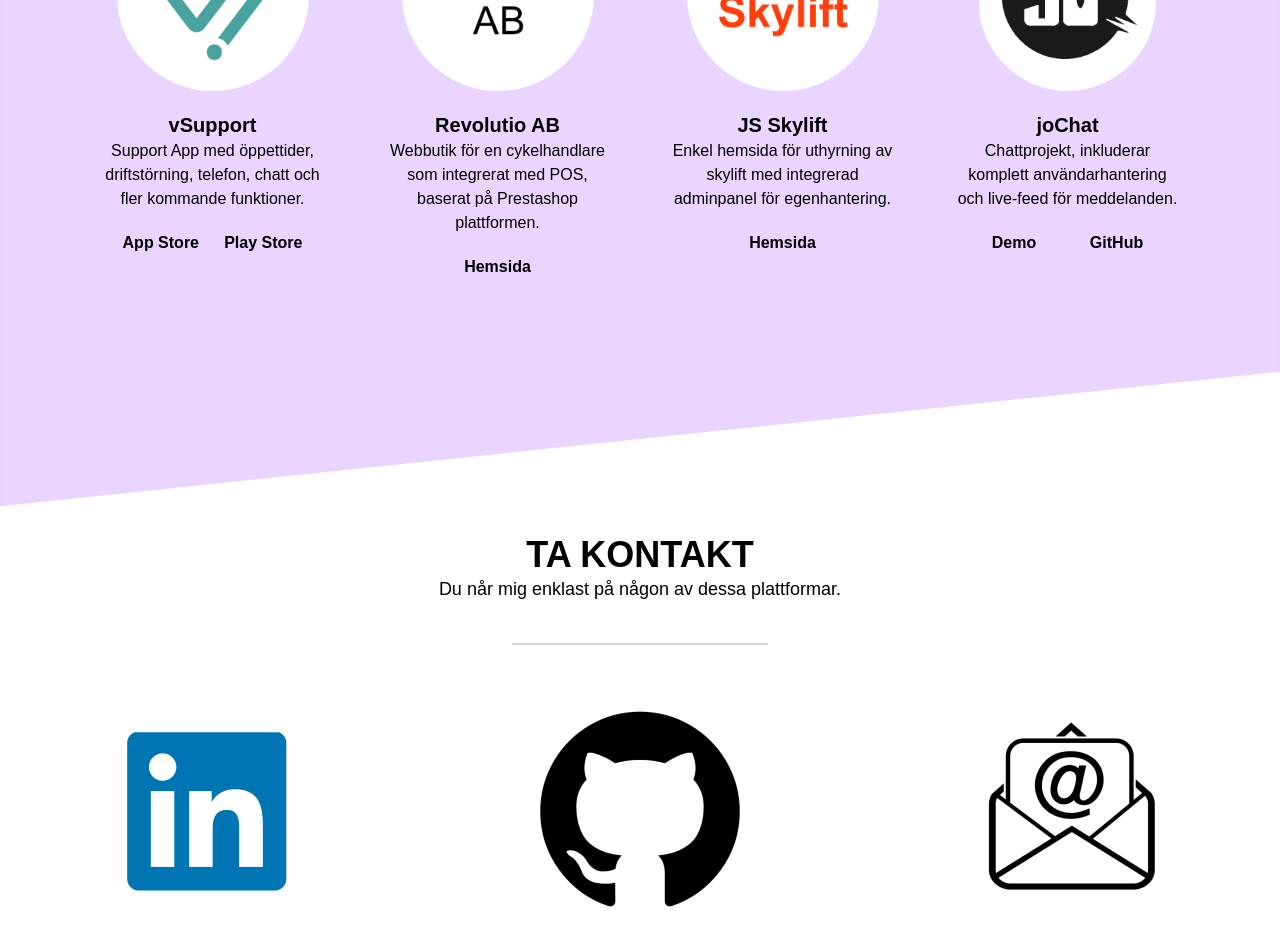
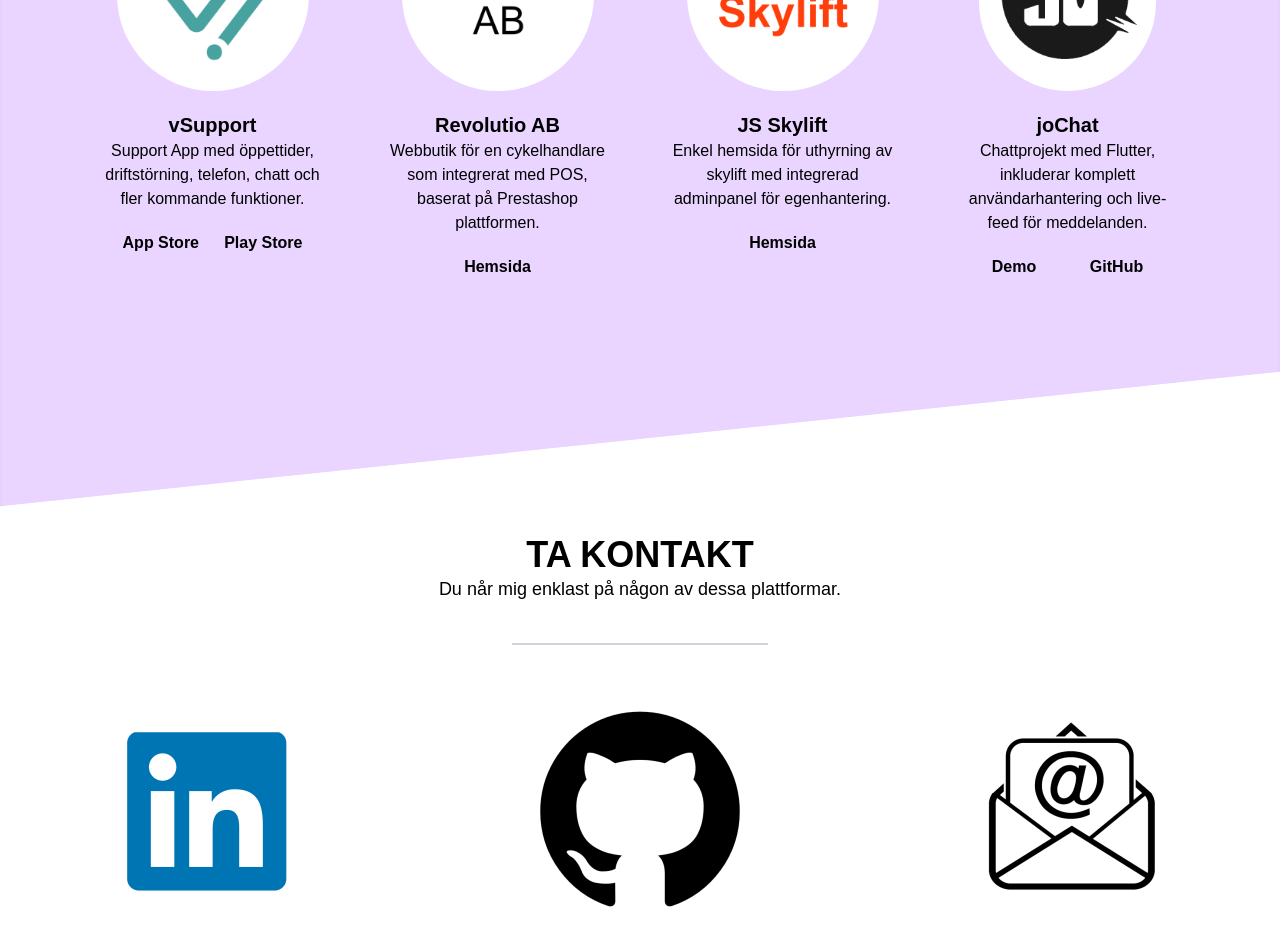
Before and after one commit to jimodelid/portfolio, a Next.js app: page / in a window 1280 px wide. Shown: the part 2820-3756 px from the top of the page. Built offline with nearby package versions, Linux system fonts and the light colour scheme.

Commit message:
Changed text for the recent project

```diff
--- a/pages/index.js
+++ b/pages/index.js
@@ -148,7 +148,7 @@ export default function Home() {
               <PortfolioCard
                 image="/logos/jc.png"
                 title="joChat"
-                text="Chattprojekt, inkluderar komplett användarhantering och live-feed för meddelanden."
+                text="Chattprojekt med Flutter, inkluderar komplett användarhantering och live-feed för meddelanden."
                 demolink="https://jochat-ea666.web.app/#/"
                 gitlink="https://github.com/jimodelid/jochat"
               />
```
